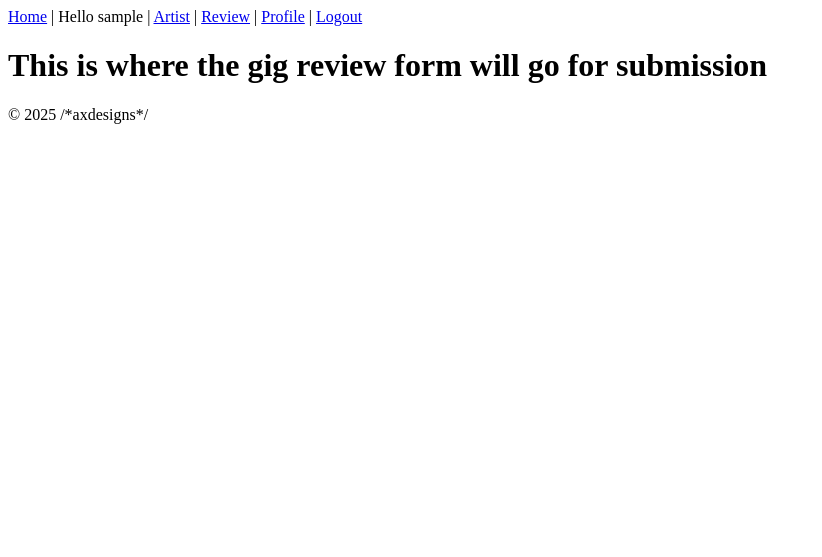
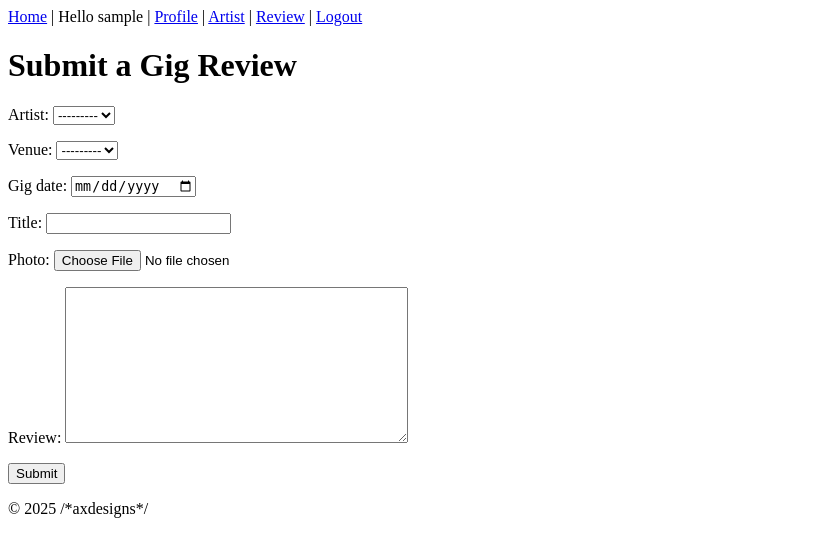
Before and after one commit to AxdeKlerk/Praise-The-Loud, a Django app: page /review/ in a window 1280 px wide. Shown: the top 557 px of the page, without its empty margins (0-822 px from the left). Run offline with Django 4.2, Linux system fonts and the light colour scheme; the visitor is signed in with stand-in values (Sample User, id 1); data that the repository does not hold is empty.

Commit message:
Create review form and add code to views

```diff
--- /dev/null
+++ b/gig_reviews/forms.py
@@ -0,0 +1,18 @@
+from django import forms
+from .models import GigReview
+
+class GigReviewForm(forms.ModelForm):
+    class Meta:
+        model = GigReview
+        # only include the fields you want the user to fill in
+        fields = [
+            'artist',
+            'venue',
+            'gig_date',
+            'title',
+            'photo',
+            'review',
+        ]
+        widgets = {
+            'gig_date': forms.DateInput(attrs={'type': 'date'}),
+        }
--- a/gig_reviews/models.py
+++ b/gig_reviews/models.py
@@ -10,7 +10,7 @@ class GigReview(models.Model):
     artist = models.ForeignKey("Artist",on_delete=models.CASCADE, related_name="gig_reviews", null=True, blank=True)
     venue = models.ForeignKey("Venue",on_delete=models.CASCADE, related_name="gig_reviews", null=True, blank=True)
     gig_date = models.DateField(null=False, blank=False)
-    highlight = models.CharField(max_length=100, null=False, blank=False)
+    title = models.CharField(max_length=100, null=False, blank=False)
     photo = models.ImageField(upload_to='gig_photos/')
     review = models.TextField(max_length=2000, null=False, blank=False)
     review_date = models.DateField(auto_now_add=True)
--- a/gig_reviews/templates/gig_reviews/review.html
+++ b/gig_reviews/templates/gig_reviews/review.html
@@ -1,5 +1,10 @@
 {% extends "base.html" %}
 
 {% block content %}
-<h1>This is where the gig review form will go for submission</h1>
+<h1>Submit a Gig Review</h1>
+<form method="post" enctype="multipart/form-data">
+    {% csrf_token %}
+    {{ form.as_p }}
+    <button type="submit">Submit</button>
+  </form>
 {% endblock %}
--- a/gig_reviews/views.py
+++ b/gig_reviews/views.py
@@ -1,16 +1,29 @@
+from .forms import GigReviewForm
 from django.contrib.auth import login
 from django.shortcuts import render, redirect
 from django.contrib.auth.decorators import login_required
 from django.contrib.auth.forms import UserCreationForm
+from django.utils.text import slugify
 
 
 # Create your views here.
 def home(request):
     return render(request, 'gig_reviews/index.html')
 
+@login_required
 def review(request):
-    return render(request, 'gig_reviews/review.html')
-#     # Fetch review details from the database using the slug
+    if request.method == 'POST':
+        form = GigReviewForm(request.POST, request.FILES)
+        if form.is_valid():
+            gig = form.save(commit=False)
+            gig.author = request.user      # set the logged-in user
+            gig.slug = slugify(f"{gig.artist}-{gig.gig_date}")
+            gig.save()
+            return redirect('home')
+    else:
+        form = GigReviewForm()
+    return render(request, 'gig_reviews/review.html', {'form': form})
+
 
 def artist(request): #, slug):
     return render(request, 'gig_reviews/artist.html') #,{'slug': slug})
--- a/praise_the_loud/settings.py
+++ b/praise_the_loud/settings.py
@@ -144,4 +144,3 @@ DEFAULT_AUTO_FIELD = 'django.db.models.BigAutoField'
 
 LOGIN_URL = '/fan/login/'        # login_required redirects here
 LOGIN_REDIRECT_URL = '/'         # after successful login go to home
-LOGOUT_REDIRECT_URL = '/'        # after logout go to home
--- a/gig_reviews/templates/base.html
+++ b/templates/base.html
@@ -11,12 +11,11 @@
   <a href="{% url 'home' %}">Home</a> |
   {% if user.is_authenticated %}
     Hello {{ user.username }} |
+    <a href="{% url 'profile' %}">Profile</a> |
     <a href="{% url 'artist' %}">Artist</a> |
     <a href="{% url 'review' %}">Review</a> |
-    <a href="{% url 'profile' %}">Profile</a> |
     <a href="{% url 'logout' %}">Logout</a>
   {% else %}
-    <a href="{% url 'home' %}">Home</a> |
     <a href="{% url 'login' %}">Login</a> |
     <a href="{% url 'signup' %}">Sign Up</a>
   {% endif %}
--- a/templates/registration/login.html
+++ b/templates/registration/login.html
@@ -1,4 +1,4 @@
-{% extends "gig_reviews/base.html" %}
+{% extends "base.html" %}
 
 {% block content %}
   <h1>Login</h1>
```
Also changed, not shown: gig_reviews/migrations/0003_rename_highlight_gigreview_title.py (added).
